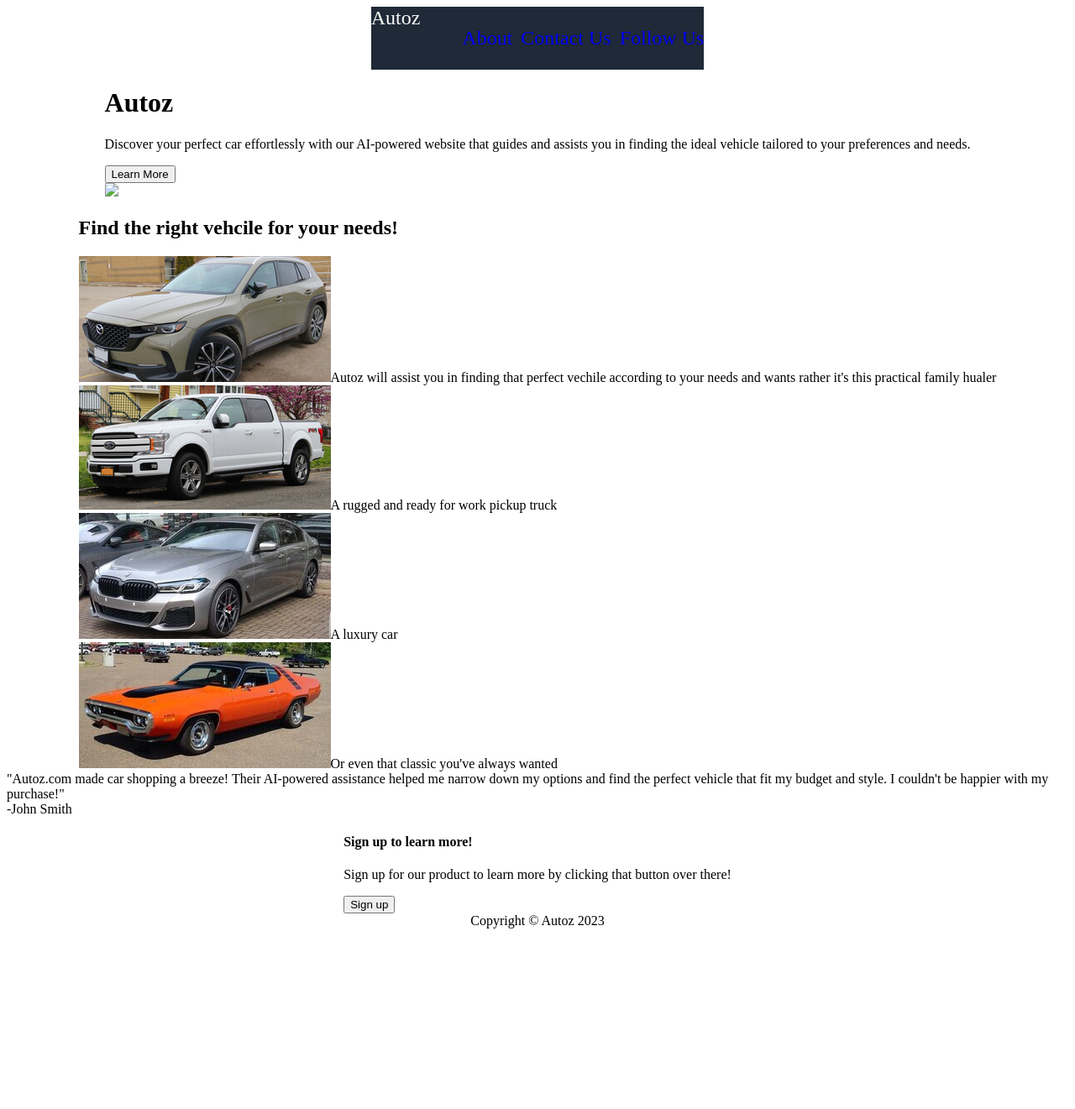
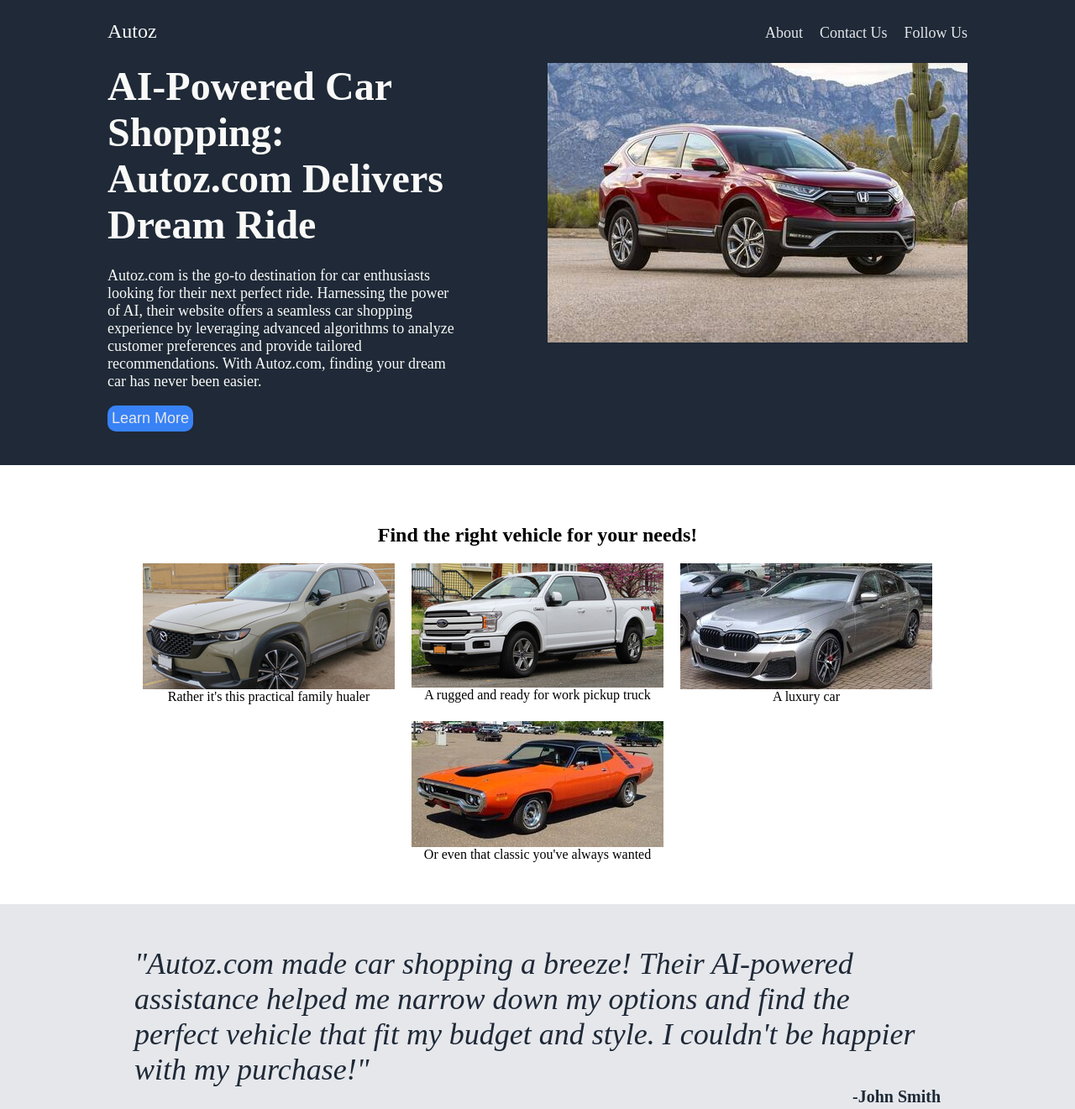
Before and after one commit to DrizzlyHollidaze/landingpageodin, a plain HTML site: page index.html in a window 1280 px wide. Shown: the top 1321 px of the page at 84% size. Before the commit the page ends 1114 px from the top, so only its background shows below. Drawn offline with Linux system fonts and the light colour scheme.

Commit message:
Looks to be done :)

```diff
--- a/index.html
+++ b/index.html
@@ -7,7 +7,8 @@
     </head>
     <body>
         <div class="header">
-            Autoz
+            <div class="headercontent">
+                <div class="headertext">Autoz</div>
                 <div class="headernav">
                     <ul class="navlinks">
                         <li>
@@ -22,40 +23,47 @@
                     </ul>
                 </div>
                 </div>
+        </div>
         <div class="awesome">
-            <div class="textcontainer"1>
-                <h1 class="autozhead">Autoz</h1>
-                <p>Discover your perfect car effortlessly with our AI-powered website that guides and assists you in finding the ideal vehicle tailored to your preferences and needs.</p>
+            <div class="awesomecontent">
+                <div class="textcontainer">
+                    <h1 class="autozhead">AI-Powered Car Shopping: Autoz.com Delivers Dream Ride</h1>
+                    <p>Autoz.com is the go-to destination for car enthusiasts looking for their next perfect ride. Harnessing the power of AI, their website offers a seamless car shopping experience by leveraging advanced algorithms to analyze customer preferences and provide tailored recommendations. With Autoz.com, finding your dream car has never been easier.</p>
                     <button class="learnmore">Learn More</button>
                 </div>
                 <div class="imagecontainer1">
-                <img src="images/crv.jpeg">
+                    <img src="images/crvs.jpg">
+                </div>
             </div>
         </div>
         <div class="info">
-            <h2 class="moreinfo">Find the right vehcile for your needs!</h2>
+            <div class="infocontainer">
+                <h2 class="moreinfo">Find the right vehicle for your needs!</h2>
                 <div class="contentholder">
-                <div class="contentholder2"><img src="images/cx50s.jpg">Autoz will assist you in finding that perfect vechile according to your needs and wants rather it's this practical family hualer</div>
-                <div class="contentholder2"><img src="images/f150s.jpg">A rugged and ready for work pickup truck</div>
-                <div class="contentholder2"><img src="images/5seriess.jpg">A luxury car</div>
-                <div class="contentholder2"><img src="images/superbirds.jpg">Or even that classic you've always wanted</div>
+                    <div class="contentholder2"><img class="carimg" src="images/cx50s.jpg">Rather it's this practical family hualer</div>
+                    <div class="contentholder2"><img class="carimg" src="images/f150s.jpg">A rugged and ready for work pickup truck</div>
+                    <div class="contentholder2"><img class="carimg" src="images/5seriess.jpg">A luxury car</div>
+                    <div class="contentholder2"><img class="carimg" src="images/superbirds.jpg">Or even that classic you've always wanted</div>
+                </div>
             </div>
         </div>
         <div class="qoute">
+            <div class="qoutecontainer">
                 <div class="qoutetext">"Autoz.com made car shopping a breeze! Their AI-powered assistance helped me narrow down my options and find the perfect vehicle that fit my budget and style. I couldn't be happier with my purchase!"</div>
                 <div class="qoutename">-John Smith</div>
+            </div>
         </div>
         <div class="time">
             <div class="timebox">
                 <div class="texttime">
                     <h4 class="actiontime">Sign up to learn more!</h4>
-                    <p class="learnmore">Sign up for our product to learn more by clicking that button over there!</p>
+                    <p class="learnmorep">Sign up for our product to learn more by clicking that button over there!</p>
                 </div>
                 <button class="signup">Sign up</button>
             </div>
         </div>
         <div class="footer">
-            Copyright &copy; Autoz 2023
+            <p class="footer">Copyright &copy; Autoz 2023</p>
         </div>
     </body>
 </html>
--- a/styles.css
+++ b/styles.css
@@ -3,6 +3,8 @@ body {
     flex-direction:column;
     align-items:center;
     max-width: 100%;
+    padding:0;
+    margin:0;
 }
 .header {
     display:flex;
@@ -10,18 +12,203 @@ body {
     background-color:#1F2937;
     font-size:24px;
     color: #F9FAF8;
+    min-width: 100%;
+    align-items:center;
+    justify-content:center;
+    padding:0;
+    margin:0;
+}
+.headercontent {
+    display:flex;
+    flex:.8;
+    justify-content:flex-start;
+    min-width: 45%;
+    max-width: 2500px;
+    flex-shrink: .5;
 }
 .headernav {
     display:flex;
+    justify-content:right;
     align-items:flex-end;
     flex-direction:row;
+    margin-left:auto;
 }
 .navlinks {
     display:flex;
     list-style: none;
+
+}
+.headertext {
+    display:flex;
+    align-items:center;
+}
+.awesome {
+    display:flex;
+    min-width:100%;
+    padding:0;
+    margin:0;
+    background-color:#1F2937;
+    align-items:top;
+    justify-content:center;
+    gap:20px;
+}
+.awesomecontent {
+    display:flex;
+    flex:0.8;
+    min-width:45%;
+    max-width: 2500px;
+    padding-top:0;
+    margin-top:0;
+}
+.imagecontainer1 {
     margin-left:auto;
+    padding-left:100px;
+    margin-bottom:20px;
+}
+.textcontainer {
+    display:flex;
+    flex-direction:column;
+    font-size:18px;
+    color:#F9FAF8;
+}
+.autozhead {
+    margin-top:0;
+    margin-bottom:5px;
+    font-size:48px;
+    font-weight:bold;
+    color:#F9FAF8;
+}
+.learnmore {
+    margin-right:auto;
+    margin-bottom:40px;
+    background-color:#3882F6;
+    font-size:18px;
+    color:#E5E7EB;
+    border-radius:10px;
+    border-style:none;
+    padding:5px;
+}
+.info {
+    display:flex;
+    min-width:100%;
+    padding:0;
+    margin:0;
+    justify-content:center;
+}
+.infocontainer {
+    display:flex;
+    flex:0.8;
+    min-width:45%;
+    max-width:90%;
+    flex-direction:column;
+    justify-content:center;
+    align-items:center;
+    margin-top:50px;
+    margin-bottom:50px;
+}
+.contentholder {
+    display:flex;
+    gap:20px;
+    flex-wrap: wrap;
+    justify-content:center;
+}
+.contentholder2 {
+    display:flex;
+    flex-direction:column;
+    flex-grow: 0;
+    flex-shrink: 0;
+    max-width:300px;
+    align-items:center;
+    margin 2px;
+}
+.carimg {
+    max-height:150px;
+    max-width:300px;
+    max-height:300px
+}
+.qoute {
+    background-color:#E5E7EB;
+    display:flex;
+    flex:0.8;
+    min-width:100%;
+    padding:0;
+    margin:0;
+    flex-direction:column;
+    justify-content:center;
+    align-items:center;
+}
+.qoutecontainer {
+    display:flex;
+    flex-direction:column;
+    margin-top:50px;
+    min-width:45%;
+    max-width:75%;
+    margin-bottom:50px;
+}
+.qoutetext {
+    font-size:36px;
+    font-style: italic;
+    color:#1F2937;
+}
+.qoutename {
+    margin-left:auto;
+    font-weight:bold;
+    font-size:20px;
+    color:#1F2937;
+}
+.time {
+    display:flex;
+    min-width:100%;
+    padding:0;
+    margin:0;
+    justify-content:center;
+}
+.timebox {
+    display: flex;
+    min-width:45%;
+    max-width: 75%;
+    background-color:#3882F6;
+    margin:75px;
+    justify-content:center;
+    align-items:center;
+    padding:25px;
+    color:#E5E7EB;
+    border-radius:10px;
+}
+.signup {
+    color:#F9FAF8;
+    background-color:#3882F6;
+    padding:0;
+    margin-left:auto;
+    height:36px;
+    width:100px;
+    border-color:#F9FAF8;
+    border-radius:10px;
+    border-style:solid;
+    border-width:2px;
+}
+.texttime {
+    padding:0;
+    margin-right:auto;
+    margin-right:50px;
+}
+.footer {
+    display:flex;
+    min-width:100%;
+    padding:0;
+    margin:0;
+    justify-content:center;
+    align-items:center;
+    background-color:#1F2937;
+    color:#E5E7EB;
+}
+p.footer {
+    margin-top:20px;
+    margin-bottom:20px;
 }
 a {
-    margin-left:10px;
+    margin-left:20px;
     text-decoration:none;
+    color:#E5E7EB;
+    font-size:18px;
 }
```
Also changed, not shown: images/crvs.jpg (added). Lines whose indentation alone changed are shown as unchanged.
